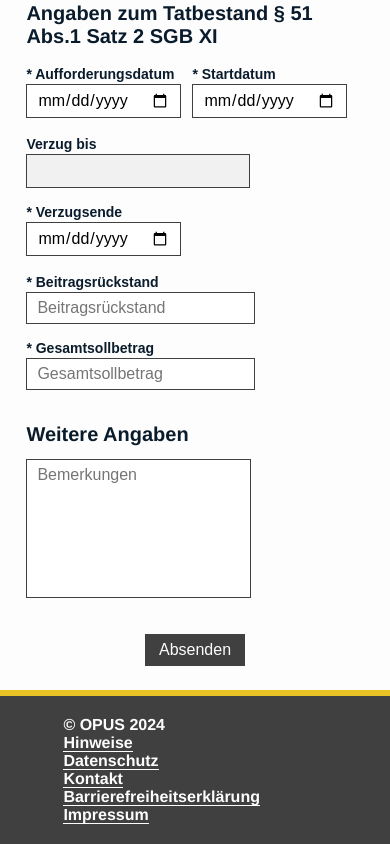
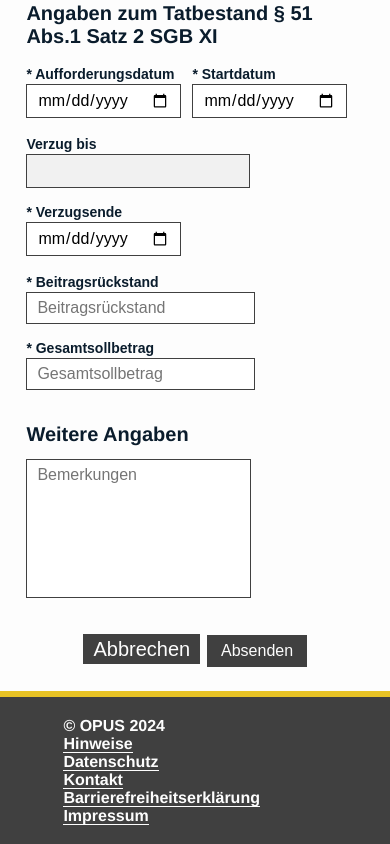
Before and after one commit to Cubemil/OPAS-User-Interface, a Vue app in the folder App/: page /bearbeiten/1 in a window 390 px wide. Shown: the part 1499-2343 px from the top of the page. Built offline with nearby package versions, Linux system fonts and the light colour scheme.

Commit message:
added cancel button to editing/creating offenses

```diff
--- a/App/src/components/Eingabeformular.vue
+++ b/App/src/components/Eingabeformular.vue
@@ -2,7 +2,6 @@
   <div id="container">
     <div id="input-form">
       <form @submit.prevent="handleSubmit">
-
         <table id="formal-table">
           <tr>
             <th>Formelle Angaben</th>
@@ -146,10 +145,10 @@
         </table>
 
         <div id="submit-and-response">
-          <button id="submit_button" :disabled="hasErrors" aria-label="absenden-button">{{ sendMode }}</button>
+          <button class="form-button" id="cancel-button" type="button" @click="handleCancel" aria-label="cancel-button">Abbrechen</button>
+          <button class="form-button" id="submit-button" :disabled="hasErrors" aria-label="send-button">{{ sendMode }}</button>
           <p id="response">{{ responseMessage }}</p>
         </div>
-
       </form>
     </div>
   </div>
@@ -189,7 +188,8 @@ export default {
       bemerkungen: this.initialData.bemerkungen || '',
       responseMessage: '',
       errorMessages: {},
-      sendMode: this.initialData.fallnummer ? 'Speichern' : 'Absenden' // if fallnummer is set, we're in edit mode
+      sendMode: this.initialData.fallnummer ? 'Speichern' : 'Absenden', // if fallnummer is set, we're in edit mode
+      isSubmitting: false // Add this flag to prevent multiple submissions
     }
   },
   methods: {
@@ -229,7 +229,9 @@ export default {
     },
     async handleSubmit() {
       this.validateDates();
-      if (Object.keys(this.errorMessages).length > 0) return;
+      if (Object.keys(this.errorMessages).length > 0 || this.isSubmitting) return;
+
+      this.isSubmitting = true; // Prevent multiple submissions
 
       const formData = {
         fallnummer: this.fallnummer,
@@ -256,8 +258,12 @@ export default {
         bemerkungen: this.bemerkungen
       }
 
-      this.$emit('submit', formData)
+      this.$emit('submit', formData);
+      this.isSubmitting = false; // Reset the flag after submission
     },
+    handleCancel() {
+      window.history.back(); // Go back one page in the browser history
+    }
   },
   watch: {
     startdatum: function(newStartDatum) {
@@ -390,7 +396,7 @@ input, .readonly-field, input[type="date"] {
   padding-top: 3%;
 }
 
-#submit_button {
+#submit-button, #cancel-button {
   background: #404040;
   font-size: 20px;
   padding: 1% 3%;
@@ -398,14 +404,15 @@ input, .readonly-field, input[type="date"] {
   border: none;
   cursor: pointer;
   transition: 0.3s;
+  margin: 0 1%;
 }
 
-#submit_button:disabled {
+#submit-button:disabled {
   background: grey;
   cursor: not-allowed;
 }
 
-#submit_button:hover:enabled {
+#submit-button:hover:enabled {
   background: #E8C325;
 }
 
@@ -418,7 +425,7 @@ input, .readonly-field, input[type="date"] {
     font-size: 20px;
   }
 
-  #submit_button {
+  #submit-button {
     font-size: 16px;
     padding: 2% 4%;
   }
```
